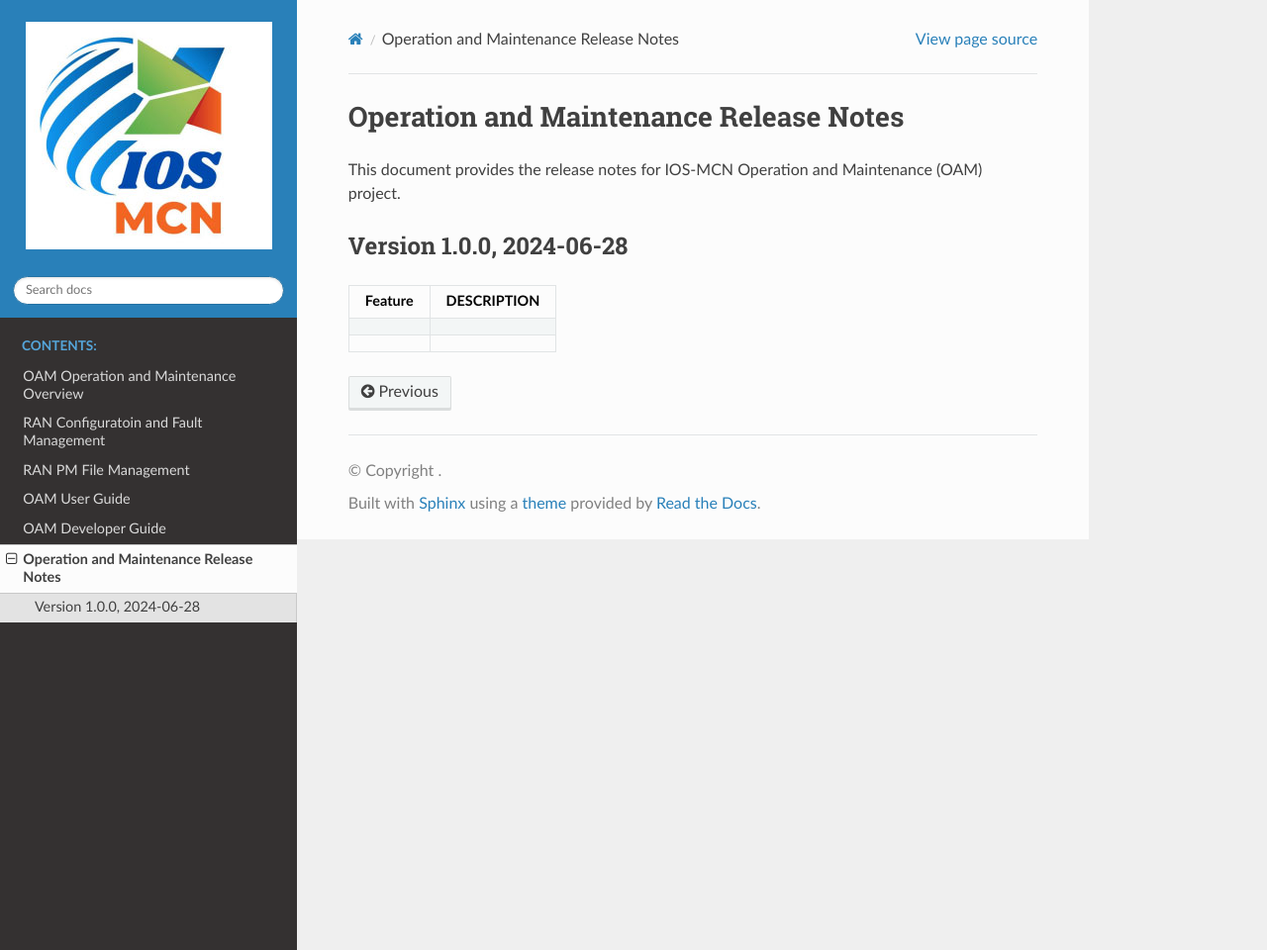
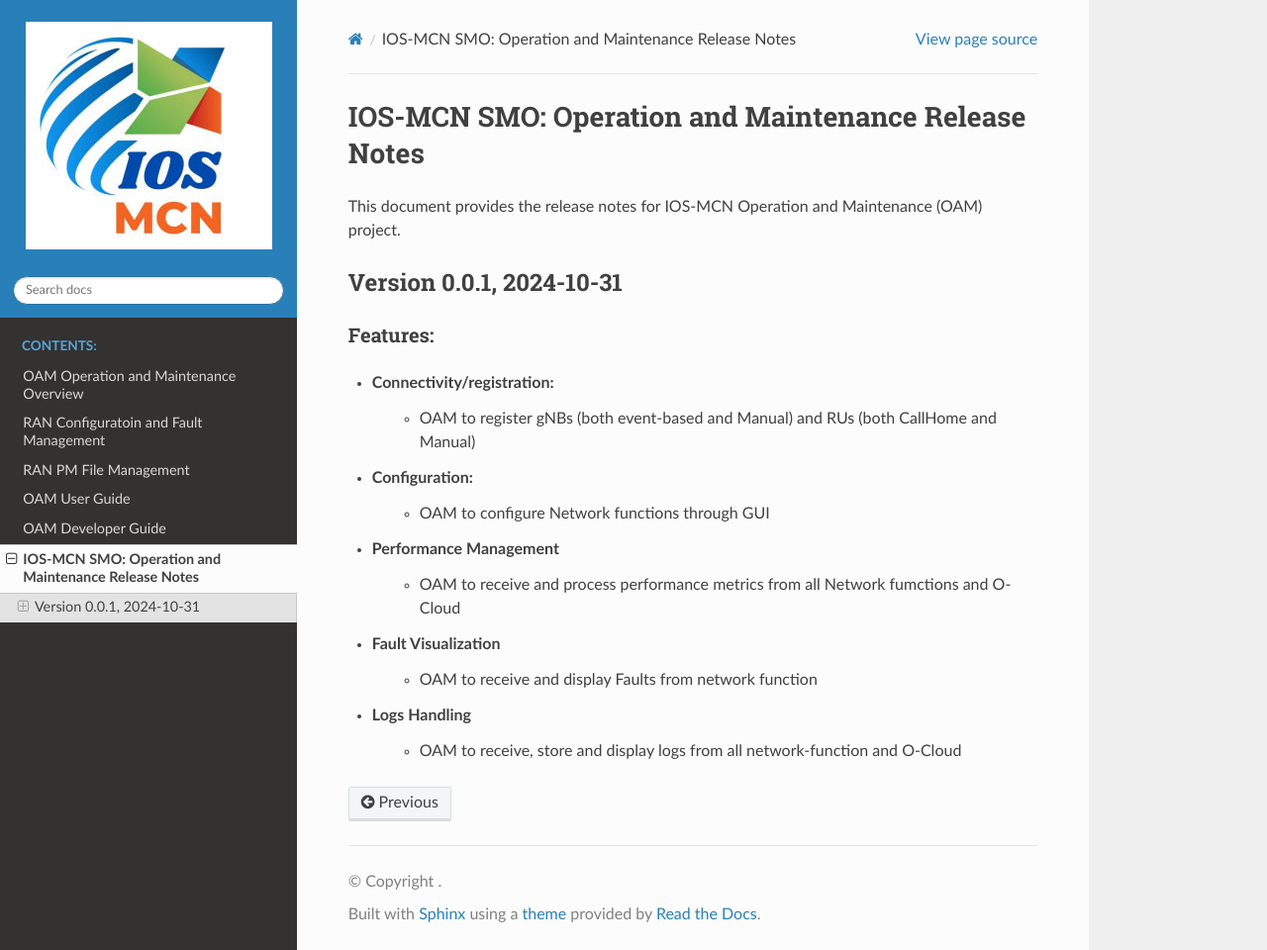
Before and after one commit to sknrao/iosmcn-oam, a Sphinx documentation site: the page built from docs-oam/docs/release-notes.rst, in a window 1280 px wide and 960 px high. Shown: the whole window at 99% size. Built offline with Sphinx 7.4.7 and the Read the Docs theme 3.1.0, drawn with Linux system fonts in a browser that asks for light colours.

Commit message:
Update Release Notes.
Signed-off-by: Sridhar K. N. Rao <srao@linuxfoundation.org>

```diff
--- a/docs-oam/docs/release-notes.rst
+++ b/docs-oam/docs/release-notes.rst
@@ -2,18 +2,25 @@
 .. SPDX-License-Identifier: CC-BY-4.0
 
 
-Operation and Maintenance Release Notes
-=======================================
+IOS-MCN SMO: Operation and Maintenance Release Notes
+====================================================
 
 This document provides the release notes for IOS-MCN Operation and Maintenance (OAM) project.
 
-Version 1.0.0, 2024-06-28
+Version 0.0.1, 2024-10-31
 -------------------------
 
-+---------------------------------------------------------+---------------------------------------------------------------------------------+
-| Feature                                                 | DESCRIPTION                                                                     |
-+=========================================================+=================================================================================+
-|                                                         |                                                                                 |
-+---------------------------------------------------------+---------------------------------------------------------------------------------+
-|                                                         |                                                                                 |
-+---------------------------------------------------------+---------------------------------------------------------------------------------+
+
+Features:
+*********
+
+* Connectivity/registration:
+      * OAM to register gNBs (both event-based and Manual) and RUs (both CallHome and Manual)
+* Configuration:
+     *  OAM to configure Network functions through GUI
+* Performance Management
+     * OAM to receive and process performance metrics from all Network fumctions and O-Cloud
+* Fault Visualization
+     * OAM to receive and display Faults from network function
+* Logs Handling
+     * OAM to receive, store and display logs from all network-function and O-Cloud
```
